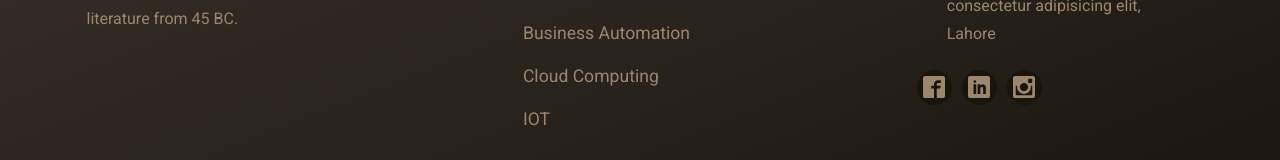
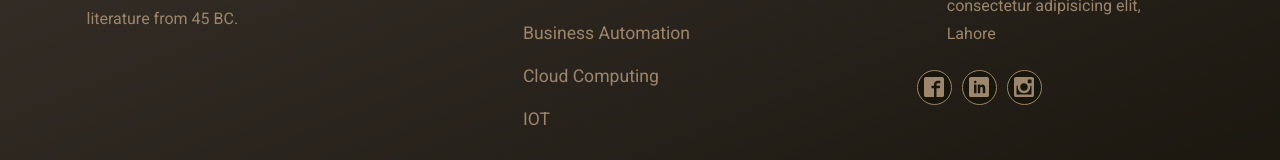
Before and after one commit to Jahangeer95/reindeersoft, a Next.js app: page / in a window 1280 px wide. Shown: the part 1040-1200 px from the top of the page. Built offline with nearby package versions, Linux system fonts and the light colour scheme.

Commit message:
social link modified..

```diff
--- a/src/components/template/footer/contact/Contact.module.scss
+++ b/src/components/template/footer/contact/Contact.module.scss
@@ -51,9 +51,11 @@
             border-radius: 50%;
             color: colors.$reindeer-lightbrown;
             background-color: colors.$primary_dark1;
+            border: 1px solid colors.$reindeer-lightbrown;
             width: 35px;
             height: 35px;
             display: flex;
+            font-size: 20px;
             justify-content: center;
             align-items: center;
             transition: all 0.3s ease-in;
```
